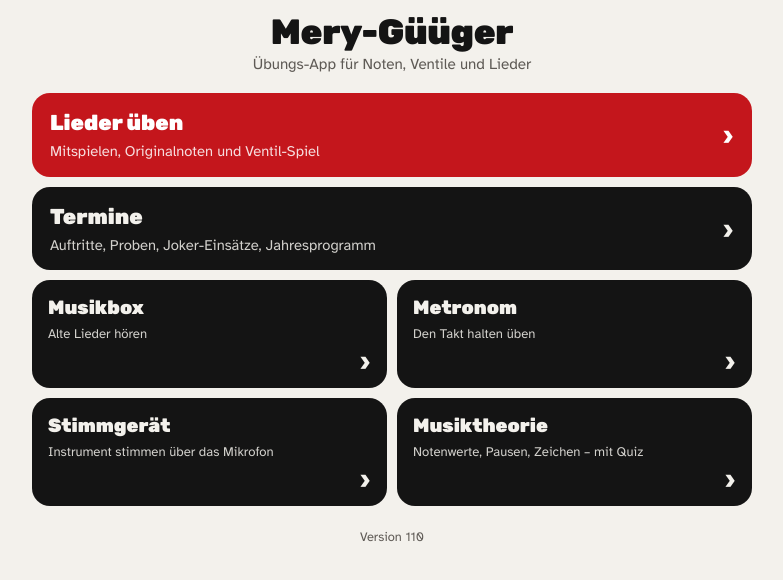
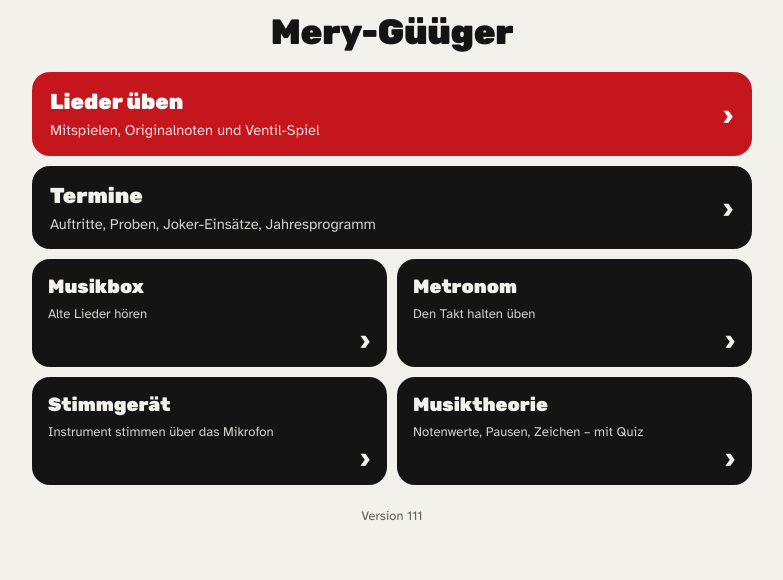
Before and after one commit to Mery-Gueueger/mery-gueueger.github.io, a plain HTML site: page index.html in a window 1280 px wide. Shown: the part 98-678 px from the top of the page, without its empty margins (248-1031 px from the left). Drawn offline with Linux system fonts and the light colour scheme.

Commit message:
Startseite: Untertitel entfernt (Version 111)
Co-Authored-By: Claude Opus 5.5 <noreply@anthropic.com>
Claude-Session: https://claude.ai/code/session_01A1BEmQi7yqAhxba2kztTWw

```diff
--- a/index.html
+++ b/index.html
@@ -392,7 +392,7 @@ body.landplay .land-ctrl { display: flex; gap: 8px; position: fixed; right: max(
 <!-- START -->
 <section id="s-home">
   <div class="hero">
-    <h1>Mery-Güüger<span>Übungs-App für Noten, Ventile und Lieder</span></h1>
+    <h1>Mery-Güüger</h1>
   </div>
   <div class="tiles" style="margin-top:14px">
     <button class="tile red" id="go-songs"><div><b>Lieder üben</b><span>Mitspielen, Originalnoten und Ventil-Spiel</span></div><i>›</i></button>
@@ -402,7 +402,7 @@ body.landplay .land-ctrl { display: flex; gap: 8px; position: fixed; right: max(
     <button class="tile sq" id="go-tuner"><div><b>Stimmgerät</b><span>Instrument stimmen über das Mikrofon</span></div><i>›</i></button>
     <button class="tile sq" id="go-theory"><div><b>Musiktheorie</b><span>Notenwerte, Pausen, Zeichen – mit Quiz</span></div><i>›</i></button>
   </div>
-  <p class="ver" id="ver">Version 110</p>
+  <p class="ver" id="ver">Version 111</p>
   <div class="card" id="lt" hidden>
     <div hidden>
     <b>Startlogo einstellen</b>
--- a/sw.js
+++ b/sw.js
@@ -1,6 +1,6 @@
 // Offline-Unterstützung: Dateien der App zwischenspeichern.
 // Bei jeder neuen Version VERSION erhöhen, damit alle Handys die neuen Dateien holen.
-const VERSION = "v110";
+const VERSION = "v111";
 // Verschlüsselte Aufnahmen ändern sich nie (neue Aufnahme = neuer Dateiname), darum eigener, dauerhafter Speicher
 const DATEN = "mg-daten-1";
 // Entschlüsselte Aufnahmen für die laufende Sitzung (die App legt sie hier ab). Das iPhone springt in Aufnahmen
```
